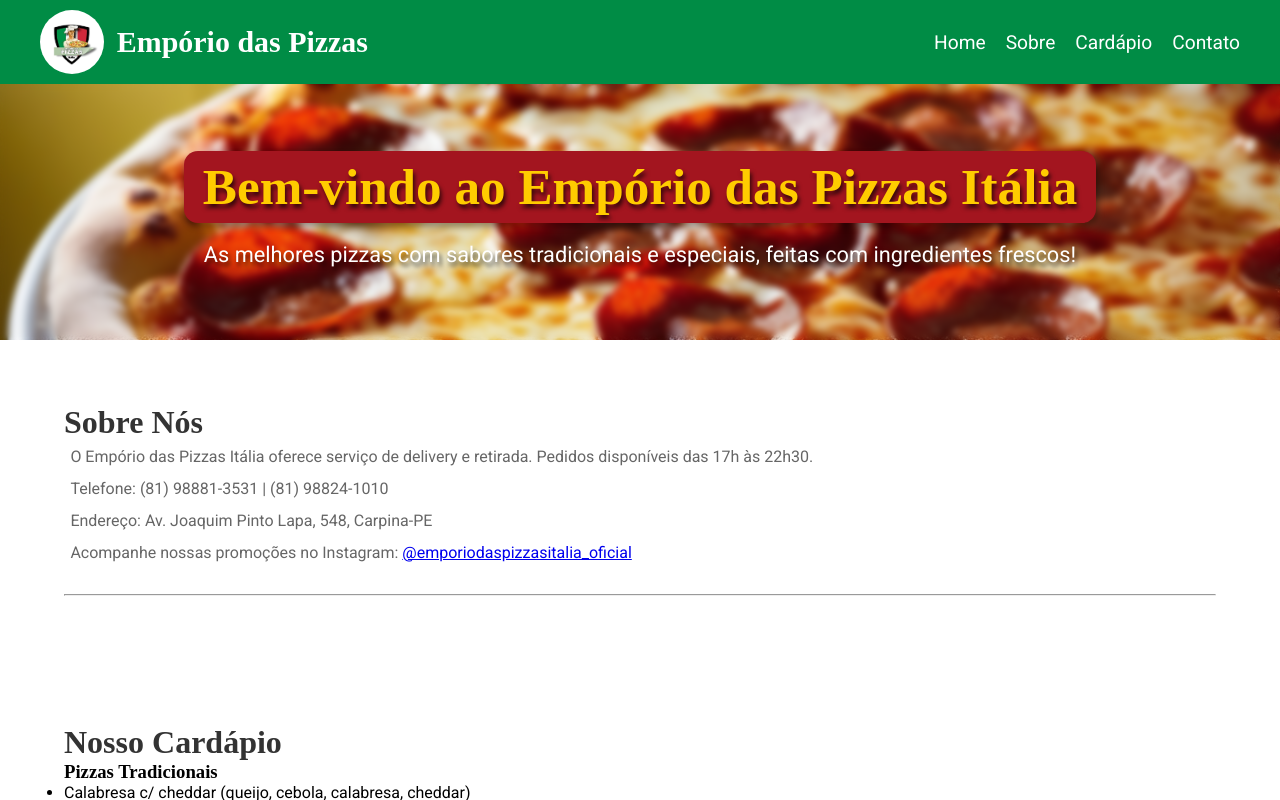
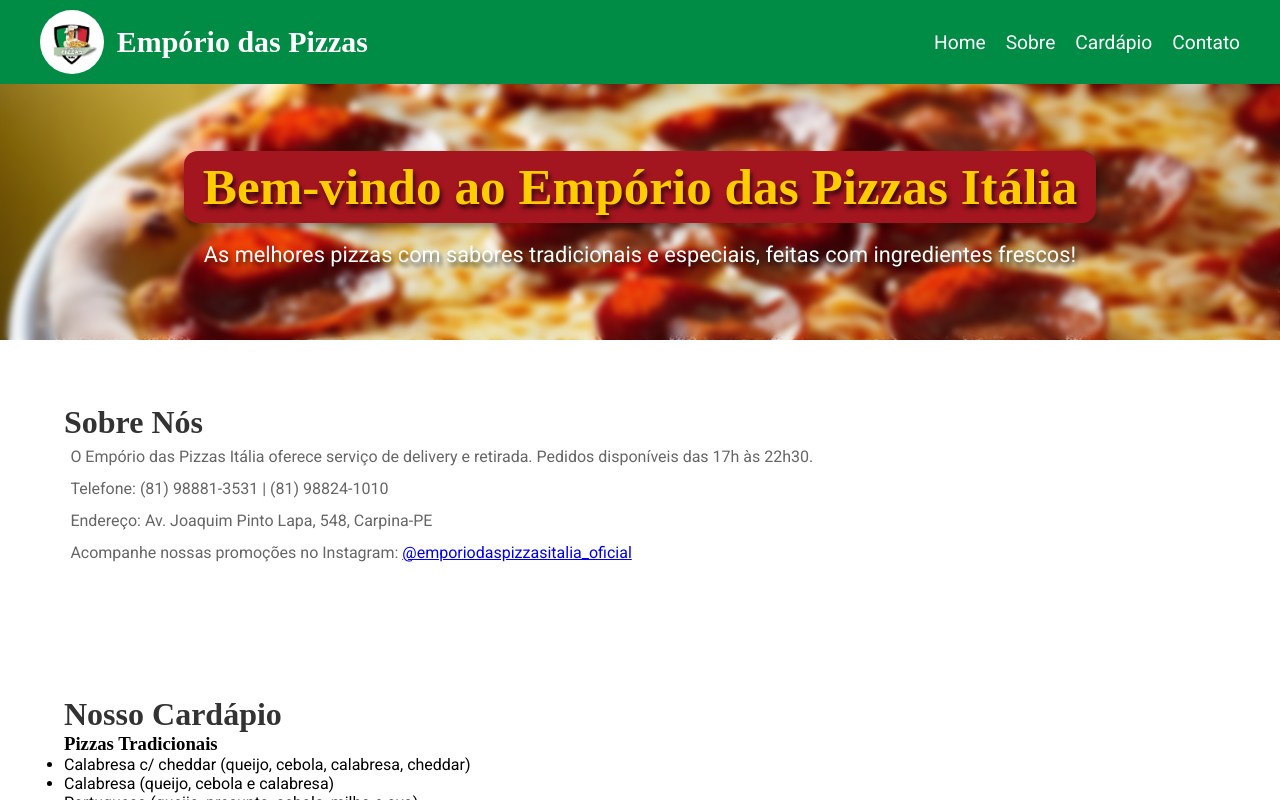
Before and after one commit to BMinority/REACT-Emporio-Pizzas, a React (Vite) app in the folder emporio-das-pizzas/: page / in a window 1280 px wide. Shown: the top 800 px of the page. Built offline with nearby package versions, Linux system fonts and the light colour scheme; a web font is replaced by a local one.

Commit message:
remove hr

```diff
--- a/emporio-das-pizzas/src/components/Sobre.jsx
+++ b/emporio-das-pizzas/src/components/Sobre.jsx
@@ -12,8 +12,6 @@ function Sobre() {
             <p>
                 Acompanhe nossas promoções no Instagram: <a href="https://www.instagram.com/emporiodaspizzasitalia_oficial/">@emporiodaspizzasitalia_oficial</a>
             </p>
-
-            <hr />
         </section>
     )
 }
--- a/emporio-das-pizzas/src/css/Sobre.css
+++ b/emporio-das-pizzas/src/css/Sobre.css
@@ -10,7 +10,3 @@
     color: var(--cor-texto-secundario);
     text-shadow: none;
 }
-
-.about-section hr {
-    margin-top: 2vw;
-}
```
